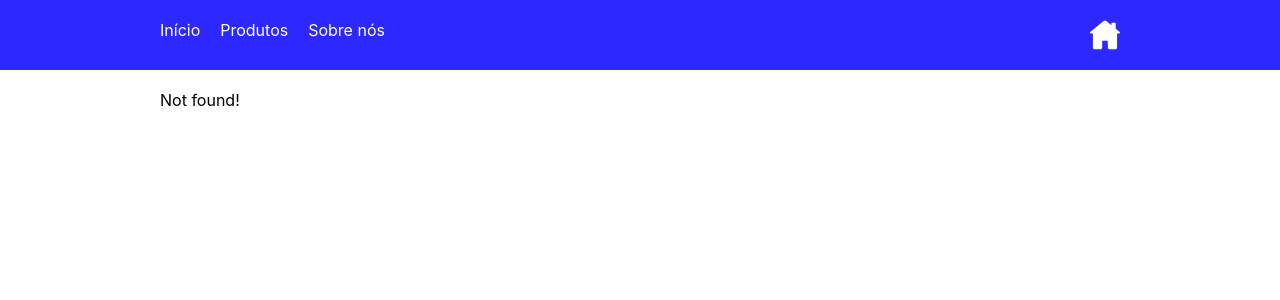
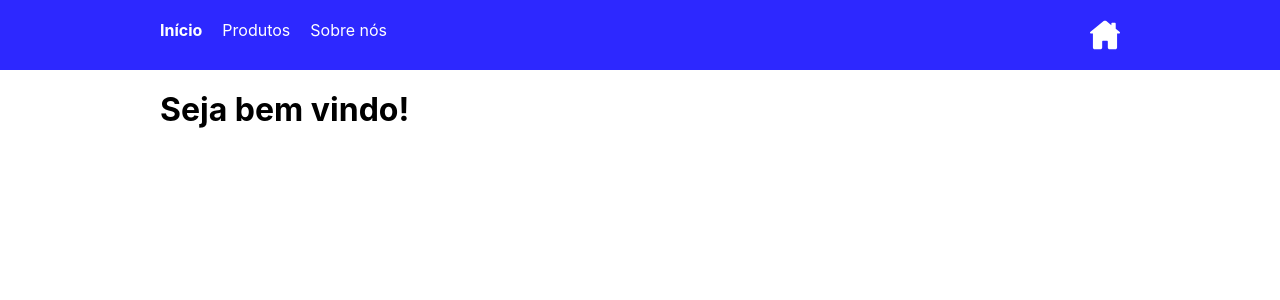
Before and after one commit to AlbertoVilar/Desafio-rote-react, a React (Vite) app: page /home in a window 1280 px wide. Before the commit this address had no page. Shown: the top 300 px of the page. Built offline with nearby package versions, Linux system fonts and the light colour scheme.

Commit message:
Challenge ready

```diff
--- a/src/App.tsx
+++ b/src/App.tsx
@@ -1,12 +1,13 @@
 
-import { BrowserRouter, Route, Routes } from "react-router-dom";
+import { BrowserRouter, Navigate, Route, Routes } from "react-router-dom";
 import Home from "./routes/Home/home";
 
 import Products from "./routes/Home/Products";
-import Wellcome from "./components/Wellcome";
+
 import AboutUs from "./routes/Home/AboutUs";
-import ComputerCategory from "./routes/Home/Products/ComputerCategory/computer";
+import ComputerCategory from "./routes/Home/Products/ProductsCategories";
 import NotFound from "./NotFound";
+import WellcomeHome from "./routes/Home/WellcomeHome";
 
 
 
@@ -16,7 +17,8 @@ function App() {
     <BrowserRouter>
         <Routes>
             <Route path="/" element = {<Home />}>
-              <Route index element = {<Wellcome />} />
+            <Route index element={<Navigate to="/home"/>} />
+              <Route path="home" element = {<WellcomeHome />} />
               <Route path="produtos" element = {<Products />}>
                   <Route path=":computerId" element = {<ComputerCategory />} />
               </Route>
--- a/src/components/Header/index.tsx
+++ b/src/components/Header/index.tsx
@@ -1,21 +1,22 @@
 import { Link } from "react-router-dom";
 import HomeImg from "../../assets/home-sv.svg";
 import "./styles.css";
+import { NavLink } from "react-router-dom";
 
 export default function Header() {
   return (
     <header className="">
       <nav className="container  section-nav">
           <ul className="nav-bar-menu">
-              <Link to="/">
+              <NavLink to={"/home"} className={({isActive}) => isActive ? "nave-menu menu-active" : "nave-menu"}>
                 <li className="nav-menu">Início</li>
-              </Link>
-              <Link to="/produtos">
+              </NavLink>
+              <NavLink  to={"/produtos"} className={({isActive}) => isActive ? "nave-menu menu-active" : "nave-menu"}>
                 <li className="nav-menu">Produtos</li>
-              </Link>
-              <Link to="/sobre">
+              </NavLink>
+              <NavLink  to={"/sobre"} className={({isActive}) => isActive ? "nave-menu menu-active" : "nave-menu"}>
                 <li className="nav-menu">Sobre nós</li>
-              </Link>
+              </NavLink>
           </ul>
           <Link to={"/"}>
                 <img
--- a/src/components/Header/styles.css
+++ b/src/components/Header/styles.css
@@ -12,6 +12,9 @@ header {
 .nav-menu {
    color: var(--color-ft-primary);
 }
+.menu-active {
+   font-weight: 700;
+}
 
  .home-icon {
     width: 30px;
--- a/src/components/SubNav/index.tsx
+++ b/src/components/SubNav/index.tsx
@@ -1,6 +1,7 @@
 import { Link } from "react-router-dom";
 import "./styels.css"
 import { ProductsList } from "../../ProductsList";
+import { NavLink } from "react-router-dom";
 
 const SubNav = ()=> {
 
@@ -11,9 +12,9 @@ const SubNav = ()=> {
 
             {ProductsList.map((product) =>
 
-            <Link to={`/produtos/${product.id}`} key={product.id}>
+            <NavLink to={`/produtos/${product.id}`} key={product.id}  className={({isActive}) => isActive ? "nave-menu menu-active" : "nave-menu"}>
                <li>{product.name}</li>
-            </Link>)}
+            </NavLink>)}
         </ul>
     </nav>
 
--- /dev/null
+++ b/src/routes/Home/WellcomeHome/index.tsx
@@ -0,0 +1,11 @@
+import Wellcome from "../../../components/Wellcome";
+
+
+const WellcomeHome = () => {
+    return (
+        <div >
+             <Wellcome />
+        </div>
+    );
+}
+export default WellcomeHome;
```
Also changed, not shown: src/routes/Home/Products/ProductsCategories/index.tsx (renamed from src/routes/Home/Products/ComputerCategory/computer.tsx), src/routes/Home/Products/ProductsCategories/styles.css (renamed from src/routes/Home/Products/ComputerCategory/styles.css).
